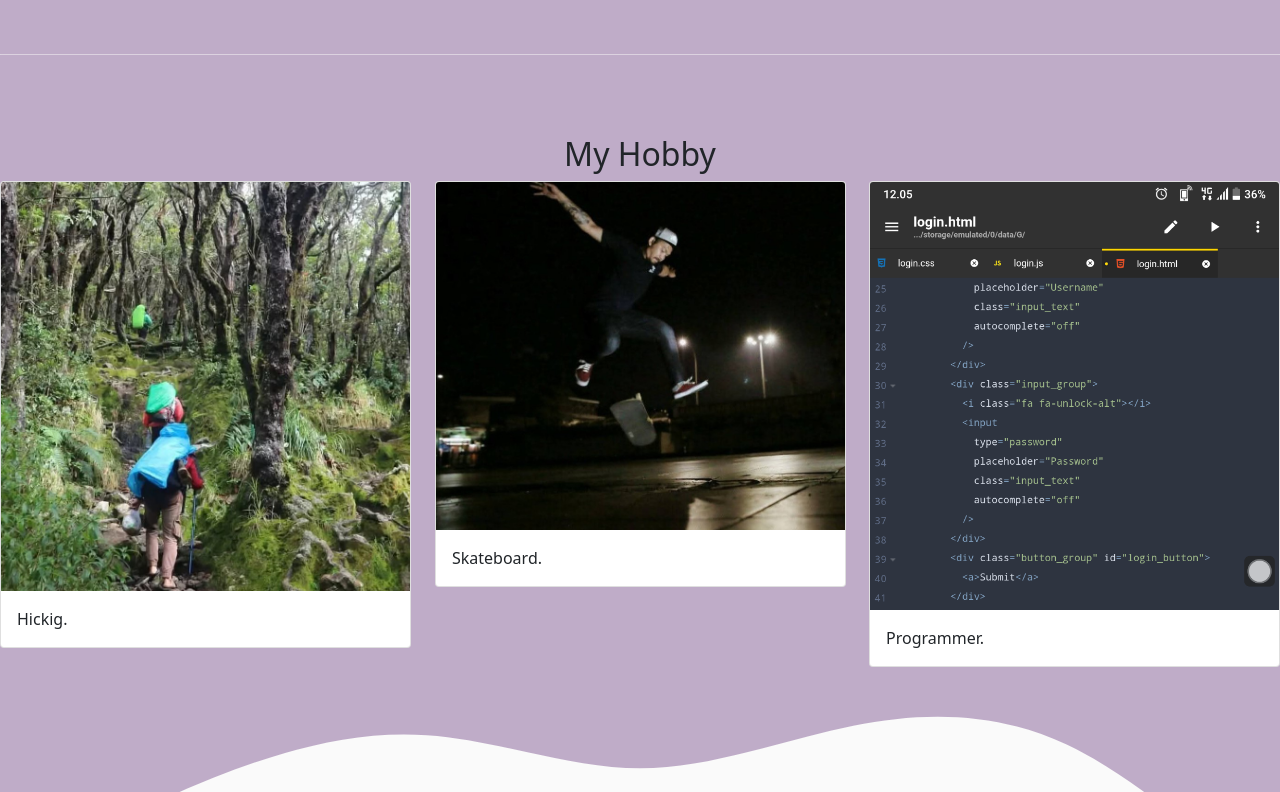
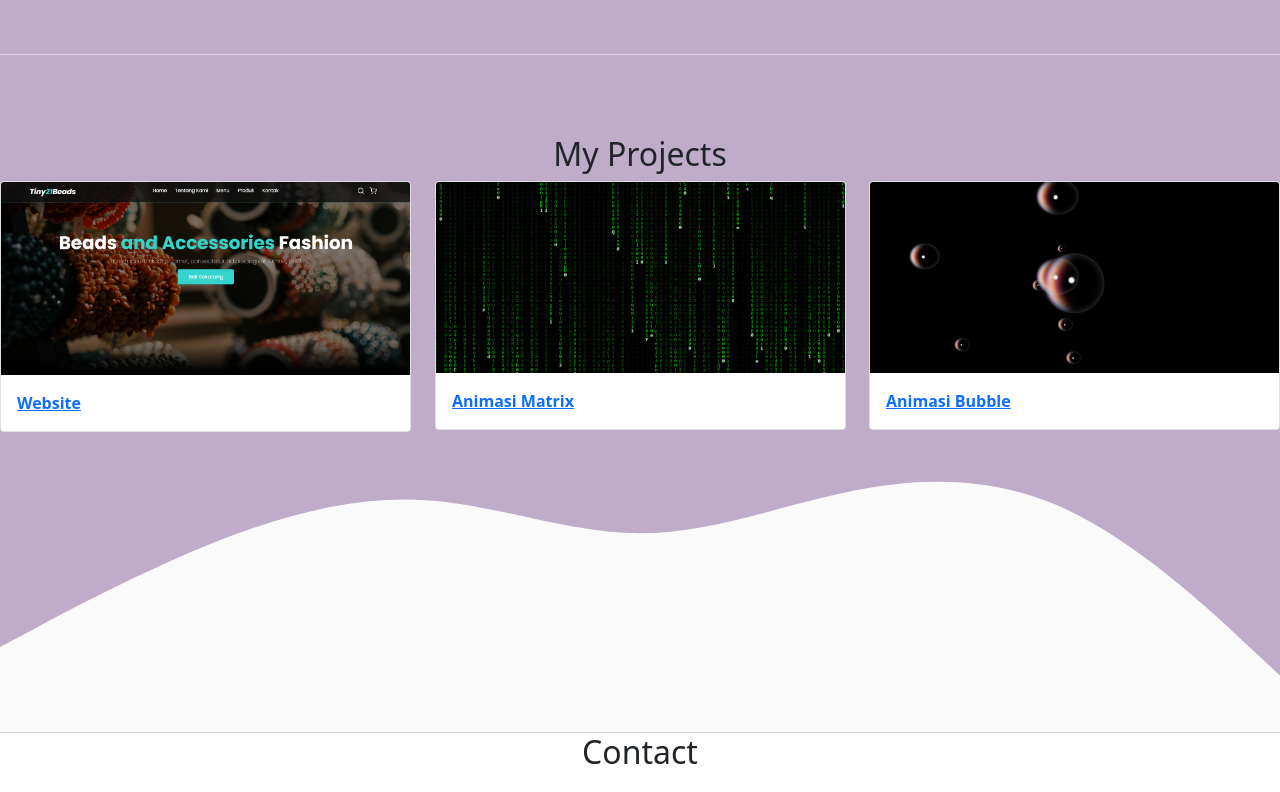
Before and after one commit to ariaoktavianda/ariaoktavianda.github.io, a plain HTML site: page index.html in a window 1280 px wide. Shown: the part 1280-2072 px from the top of the page. Drawn offline with nearby package versions, Linux system fonts and the light colour scheme.

Commit message:
new project

```diff
--- a/index.html
+++ b/index.html
@@ -33,7 +33,7 @@
               <a class="nav-link" href="#About">About</a>
             </li>
             <li class="nav-item">
-              <a class="nav-link" href="#Hobby">My Hobby</a>
+              <a class="nav-link" href="#Projects">My Projects</a>
             </li>
             <li class="nav-item">
               <a class="nav-link" href="#Contact">Contact</a>
@@ -87,36 +87,36 @@
     <!--Akhir About-->
 
     <!--Hobby-->
-    <section id="Hobby" style="background-color: #bfacc8 ;">
+    <section id="Projects" style="background-color: #bfacc8 ;">
       <div class="container">
         <div class="row text-center mb3">
           <div class="col">
-            <h2>My Hobby</h2>
+            <h2>My Projects</h2>
           </div>
         </div>
       </div>
       <div class="row">
         <div class="col-md-4 mb-3">
           <div class="card" data-aos="flip-left" data-aos-duration="500">
-            <img src="img/images1.jpg" class="card-img-top" alt="Hicking" />
+            <img src="img/projects1.png" class="card-img-top" alt="Website" />
             <div class="card-body">
-              <p class="card-text">Hickig.</p>
+              <p class="card-text"><a href="https://ariaoktavianda.github.io/Tiny21Beads/" class="text-black fw-bold">Website</a></p>
             </div>
           </div>
         </div>
         <div class="col-md-4 mb-3">
           <div class="card" data-aos="flip-right" data-aos-duration="500">
-            <img src="img/images3.jpg" class="card-img-top" alt="Skateboard" />
+            <img src="img/matrix.png" class="card-img-top" alt="Skateboard" />
             <div class="card-body">
-              <p class="card-text">Skateboard.</p>
+              <p class="card-text"><a href="https://ariaoktavianda.github.io/Ariamatrix/" class="text-black fw-bold">Animasi Matrix</a></p>
             </div>
           </div>
         </div>
         <div class="col-md-4 mb-3">
           <div class="card" data-aos="flip-left" data-aos-duration="500">
-            <img src="img/images2.png" class="card-img-top" alt=".Programmer" />
+            <img src="img/bubble.png" class="card-img-top" alt=".Programmer" />
             <div class="card-body">
-              <p class="card-text">Programmer.</p>
+              <p class="card-text"><a href="https://ariaoktavianda.github.io/bubble/" class="text-black fw-bold">Animasi Bubble</a></p>
             </div>
           </div>
         </div>
--- a/style.css
+++ b/style.css
@@ -2,6 +2,11 @@
   padding-top: 4rem;
   background-color: #bfacc8;
 }
+
+html {
+  scroll-behavior: smooth;
+}
+
 footer {
   background-color: #c8c6d7;
 }
```
Also changed, not shown: img/bubble.PNG (added), img/matrix.PNG (added), img/projects1.PNG (added).
